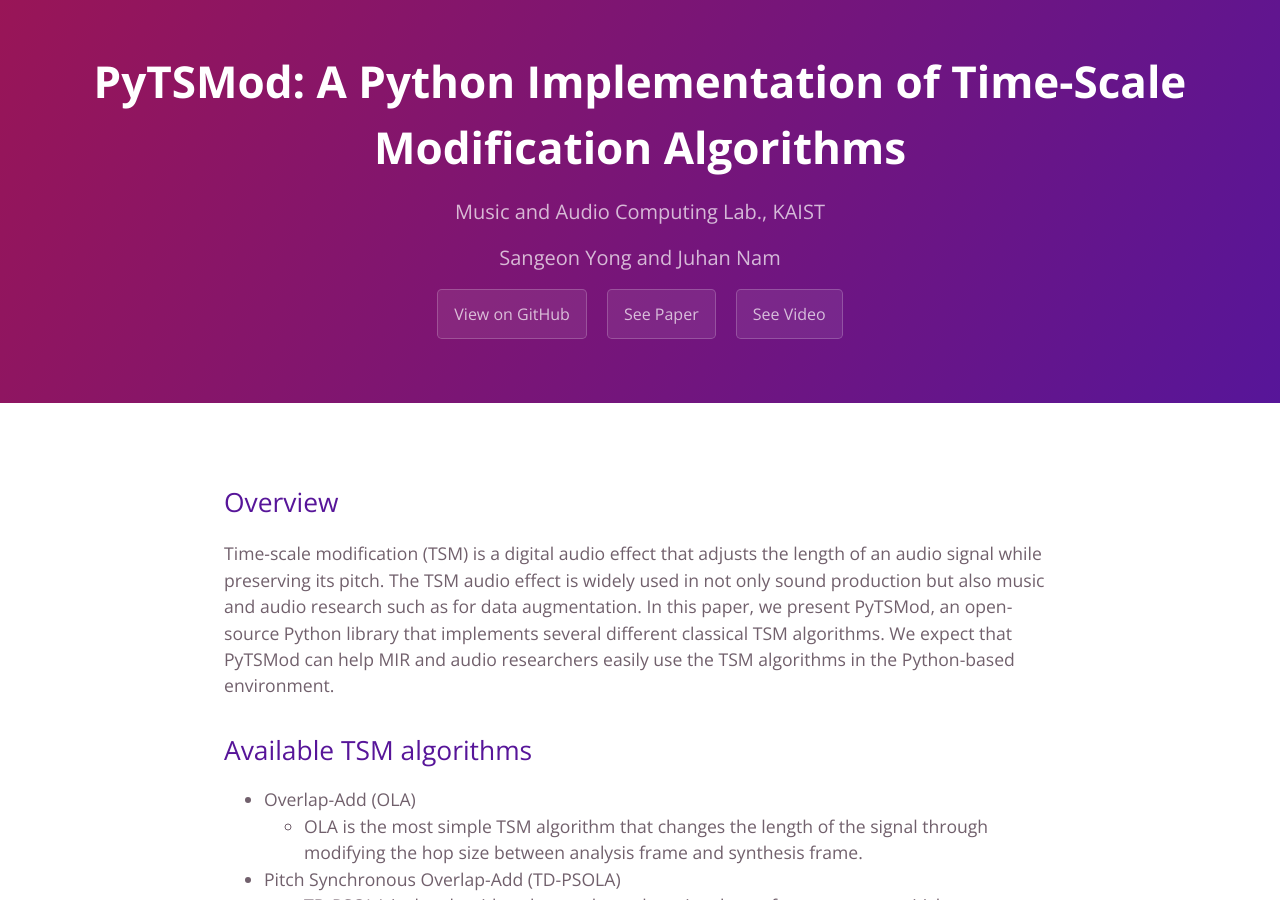
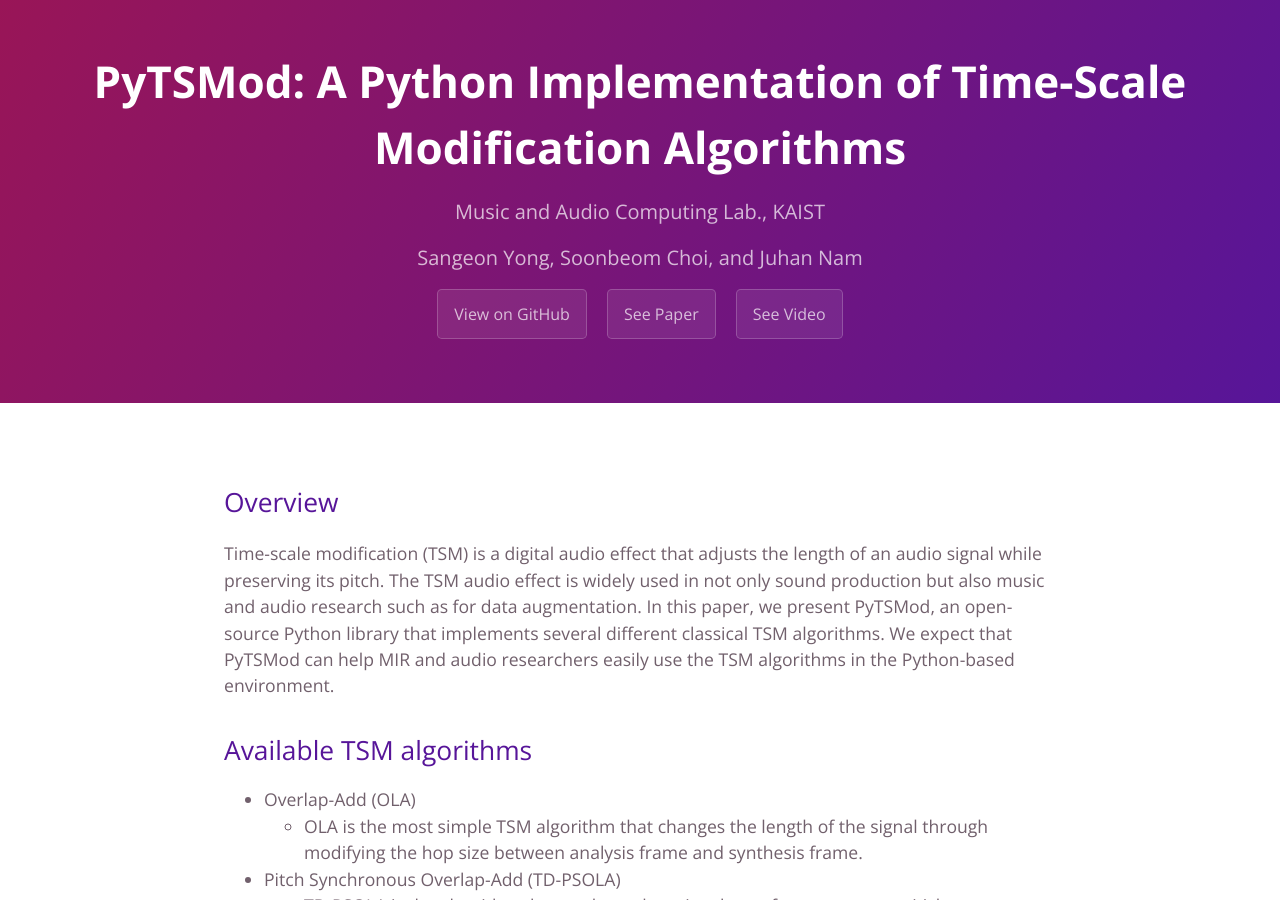
Before and after one commit to seyong92/PyTSMod-ISMIR2020LBD, a Jekyll site: the page built from index.md, in a window 1280 px wide and 900 px high. Built offline with Jekyll 4.4.1, drawn with Linux system fonts in a browser that asks for light colours; the repository's description, which GitHub fills in, is left out.

Commit message:
update author

```diff
--- a/_config.yml
+++ b/_config.yml
@@ -1,6 +1,6 @@
 title: "PyTSMod: A Python Implementation of Time-Scale Modification Algorithms"
 institution: Music and Audio Computing Lab., KAIST
-author: Sangeon Yong and Juhan Nam
+author: Sangeon Yong, Soonbeom Choi, and Juhan Nam
 show_downloads: true
 
 baseurl: "/PyTSMod-ISMIR2020LBD" # change this to the subpath of your site, e.g. /blog. Leave it empty if you don't need it.
```
